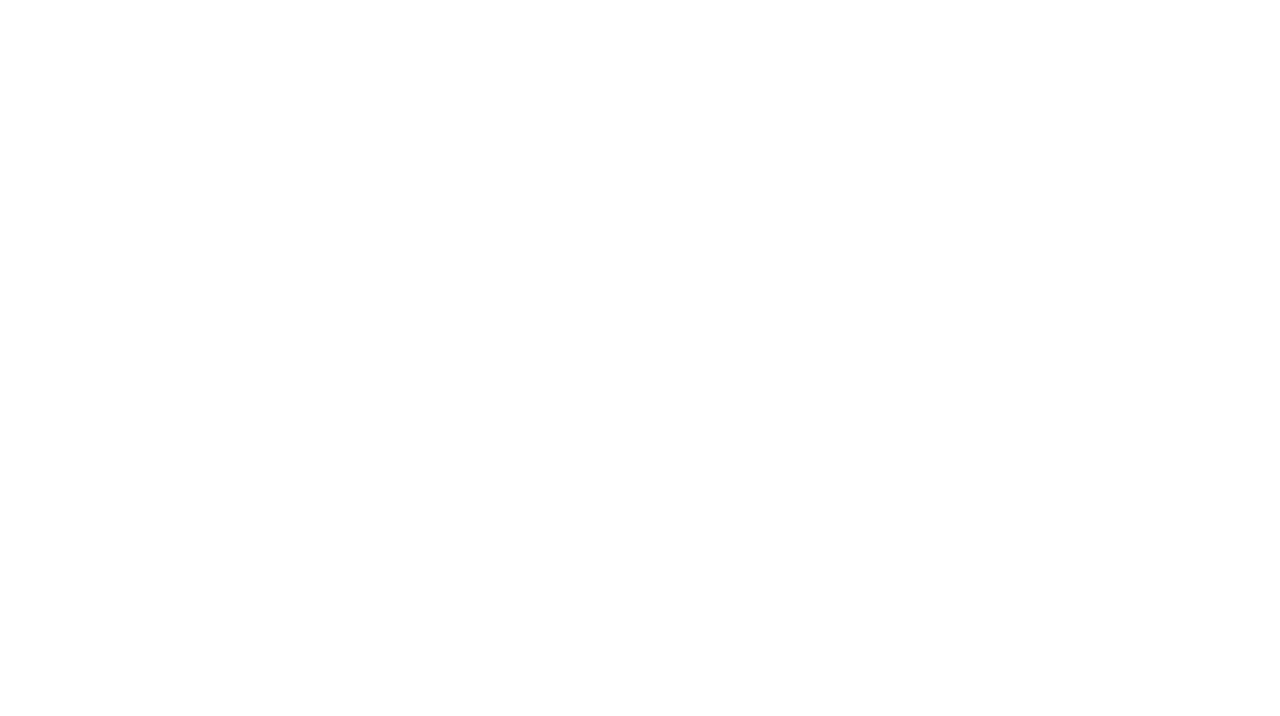
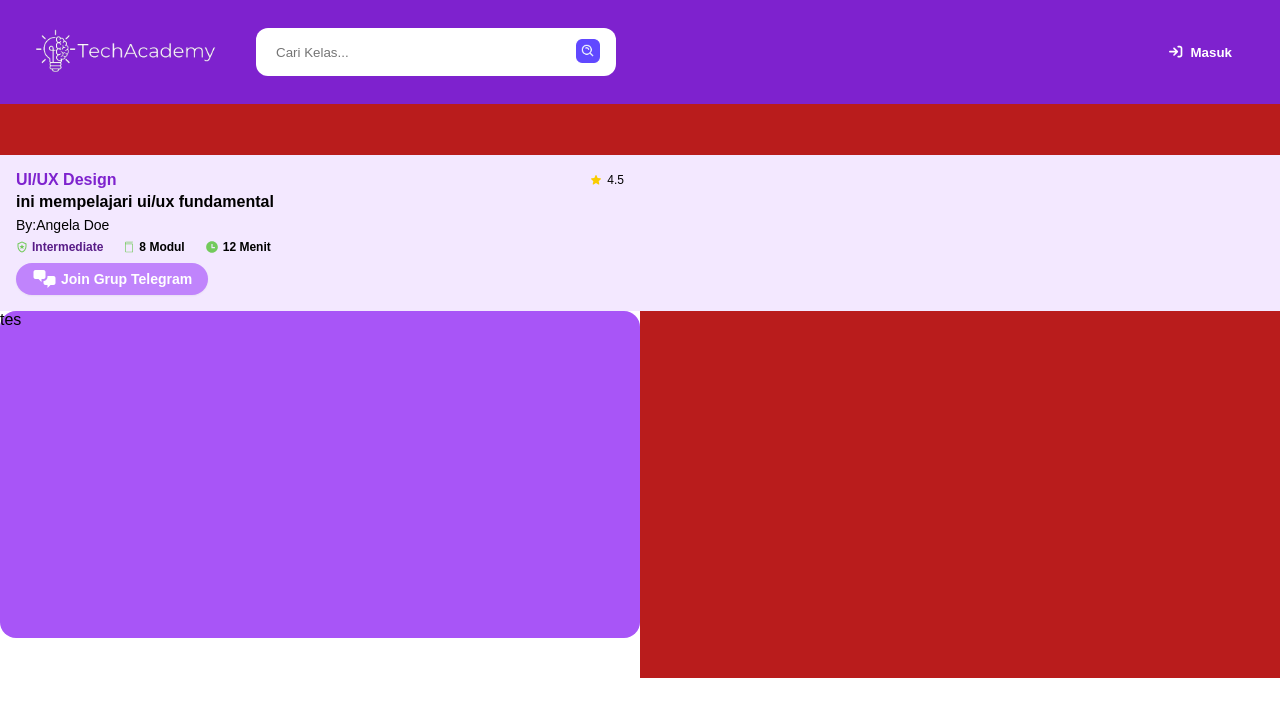
Before and after one commit to irfanmusthafaa/final_chapter_team02, a React (Vite) app: page /Detailkelas in a window 1280 px wide. Before the commit this address had no page. Shown: the top 716 px of the page. Built offline with nearby package versions, Linux system fonts and the light colour scheme.

Commit message:
inisialisasi page detail kelas

```diff
--- a/src/assets/components/button/CustomButtonSatu.jsx
+++ b/src/assets/components/button/CustomButtonSatu.jsx
@@ -6,7 +6,7 @@ export const CustomButtonSatu = ({button_text, iconPath, onClick}) => {
   return (
     <button
         size="large"
-        className={`bg-purple-400 px-4 py-1 mt-2 cursor-pointer text-white text-sm font-bold rounded-full hover:bg-purple-900 hover:text-white border-0 shadow-sm transition-transform transform hover:scale-105 focus:outline-none `}
+        className={`flex content-center items-center bg-purple-400 px-4 py-1 mt-2 cursor-pointer text-white text-sm font-bold rounded-full hover:bg-purple-900 hover:text-white border-0 shadow-sm transition-transform transform hover:scale-105 focus:outline-none `}
         onClick={onClick}
     >
           {/* <FontAwesomeIcon icon={faGem} className='me-1'/> */}
--- /dev/null
+++ b/src/pages/DetailKelas/DetailKelasPage.jsx
@@ -0,0 +1,109 @@
+import React from 'react'
+import { Nav } from '../../assets/components/Nav'
+import { CustomButtonSatu } from '../../assets/components/button/CustomButtonSatu'
+import img from "../../assets/images/kursus.png";
+import chat from '../../assets/images/icon/gridicons_chat.svg'
+
+export const DetailKelasPage = () => {
+
+    const contentData = {
+    img: img,
+    title: 'UI/UX Design',
+    author: 'Angela Doe',
+    deskripsi: 'ini mempelajari ui/ux fundamental',
+    rating: '4.5', // Change this to your actual rating
+    level: 'Intermediate',
+    modules: 8,
+    durasi: '12',
+  };
+
+   const Join = () => {
+
+    alert("dilempar ke grup telegram")
+  };
+
+  return (
+    <div className='bg-white'>
+        {/* navabar */}
+        <Nav/>
+
+        <div className='flex flex-col h-screens items-center bg-red-700'>
+            <div className='flex flex-col h-screens mt-[4%]'>
+                <div className='flex flex-row bg-purple-100 w-screen'>
+                    <div className='w-[50%]'>
+                        <div className="px-4 my-4">
+                            <div className="flex justify-between items-center">
+                                <p className="text-purple-700 font-bold ">{contentData.title}</p>
+                                <p className="text-xs flex justify-center items-center gap-1">
+                                    <svg xmlns="http://www.w3.org/2000/svg" width="14" height="14" viewBox="0 0 14 14" fill="none">
+                                    <path
+                                        d="M7.0001 10.0742L9.42094 11.5384C9.86427 11.8067 10.4068 11.41 10.2901 10.9084L9.64844 8.15503L11.7893 6.30003C12.1801 5.96169 11.9701 5.32003 11.4568 5.27919L8.63927 5.04003L7.53677 2.43836C7.33844 1.96586 6.66177 1.96586 6.46344 2.43836L5.36094 5.03419L2.54344 5.27336C2.0301 5.31419 1.8201 5.95586 2.21094 6.29419L4.35177 8.14919L3.7101 10.9025C3.59344 11.4042 4.13594 11.8009 4.57927 11.5325L7.0001 10.0742Z"
+                                        fill="#F9CC00"
+                                    />
+                                    </svg>{" "}
+                                    {contentData.rating}
+                                </p>
+                            </div>
+                            <p className="text-black font-bold mt-1">{contentData.deskripsi}</p>
+                            <p className="text-black text-sm mt-1">By:{contentData.author}</p>
+                            <div className="flex gap-5 text-xs mt-1">
+                                <div className="flex justify-center items-center gap-1 ">
+                                    <svg xmlns="http://www.w3.org/2000/svg" width="12" height="12" viewBox="0 0 12 12" fill="none">
+                                    <path
+                                        d="M10.5 5.5C10.5 8.275 8.58 10.87 6 11.5C3.42 10.87 1.5 8.275 1.5 5.5V2.5L6 0.5L10.5 2.5V5.5ZM6 10.5C7.875 10 9.5 7.77 9.5 5.61V3.15L6 1.59L2.5 3.15V5.61C2.5 7.77 4.125 10 6 10.5ZM7.525 8L5.985 7.075L4.45 8L4.855 6.25L3.5 5.08L5.29 4.925L5.985 3.275L6.685 4.92L8.475 5.075L7.115 6.25L7.525 8Z"
+                                        fill="#73CA5C"
+                                    />
+                                    </svg>
+                                    <p className="font-semibold text-purple-900">{contentData.level}</p>
+                                </div>
+                                <div className="flex justify-center items-center gap-1 ">
+                                    <svg xmlns="http://www.w3.org/2000/svg" width="12" height="12" viewBox="0 0 12 12" fill="none">
+                                    <g clipPath="url(#clip0_76_2206)">
+                                        <path d="M3.33337 1.7334H9.33337V2.25007H3.33337V1.7334Z" fill="#73CA5C" />
+                                        <path
+                                        d="M9.66664 2.66675H3.28664C3.20158 2.66554 3.11764 2.64712 3.03988 2.61259C2.96213 2.57806 2.89218 2.52815 2.83424 2.46585C2.7763 2.40355 2.73159 2.33017 2.70278 2.25012C2.67398 2.17007 2.66168 2.08501 2.66664 2.00008C2.66623 1.83107 2.73003 1.6682 2.84513 1.54444C2.96023 1.42067 3.11804 1.34525 3.28664 1.33341H9.66664C9.75505 1.33341 9.83983 1.2983 9.90235 1.23578C9.96486 1.17327 9.99998 1.08849 9.99998 1.00008C9.99998 0.911676 9.96486 0.826891 9.90235 0.764379C9.83983 0.701867 9.75505 0.666748 9.66664 0.666748H3.28664C2.94117 0.678847 2.6139 0.824646 2.37386 1.0734C2.13382 1.32214 1.99977 1.6544 1.99998 2.00008C1.99675 2.05448 1.99675 2.10902 1.99998 2.16341C1.99677 2.18998 1.99677 2.21684 1.99998 2.24341V10.0001C1.99977 10.3458 2.13382 10.678 2.37386 10.9268C2.6139 11.1755 2.94117 11.3213 3.28664 11.3334H9.66664C9.75505 11.3334 9.83983 11.2983 9.90235 11.2358C9.96486 11.1733 9.99998 11.0885 9.99998 11.0001V3.02341C10.0002 2.93273 9.96581 2.84537 9.90389 2.77912C9.84197 2.71286 9.75714 2.67268 9.66664 2.66675ZM9.33331 10.6667H3.28664C3.11804 10.6549 2.96023 10.5795 2.84513 10.4557C2.73003 10.332 2.66623 10.1691 2.66664 10.0001V3.18341C2.85617 3.28797 3.07028 3.33977 3.28664 3.33341H9.33331V10.6667Z"
+                                        fill="#73CA5C"
+                                        />
+                                    </g>
+                                    <defs>
+                                        <clipPath id="clip0_76_2206">
+                                        <rect width="12" height="12" fill="white" />
+                                        </clipPath>
+                                    </defs>
+                                    </svg>
+                                    <p className="font-semibold">{contentData.modules} Modul</p>
+                                </div>
+                                <div className="flex justify-center items-center gap-1 ">
+                                    <svg xmlns="http://www.w3.org/2000/svg" width="14" height="14" viewBox="0 0 14 14" fill="none">
+                                    <path
+                                        d="M6.99996 12.8334C3.77821 12.8334 1.16663 10.2218 1.16663 7.00008C1.16663 3.77833 3.77821 1.16675 6.99996 1.16675C10.2217 1.16675 12.8333 3.77833 12.8333 7.00008C12.8333 10.2218 10.2217 12.8334 6.99996 12.8334ZM7.58329 7.00008V4.08342H6.41663V8.16675H9.91663V7.00008H7.58329Z"
+                                        fill="#73CA5C"
+                                    />
+                                    </svg>
+                                    <p className="font-semibold">{contentData.durasi} Menit</p>
+                                </div>
+                            </div>
+                            <div>
+
+                                <CustomButtonSatu button_text="Join Grup Telegram" iconPath={chat} onClick={Join}/>
+                            </div>
+                        </div>
+
+                    </div>
+
+                </div>
+                <div className='bg-puple-700'>
+                    <div className='flex flex-row'>
+                        <div className='flex flex-col bg-white w-[50%] gap-5'>
+                            <div className='bg-purple-500 h-[327px] rounded-2xl'>tes</div>
+                            <div className='bg-purple-500'></div>
+                            <div className='bg-purple-500'></div>
+
+                        </div>
+                    </div>
+                </div>
+            </div>
+        </div>
+    </div>
+  )
+}
--- a/src/routes/RouterList.jsx
+++ b/src/routes/RouterList.jsx
@@ -3,6 +3,7 @@ import { BrowserRouter, Route, Routes } from "react-router-dom";
 import { Beranda } from "../pages/Beranda";
 import { KelasBerjalan } from "../pages/KelasSaya/KelasBerjalan";
 import { TopikKelas } from "../pages/KelasSaya/TopikKelas";
+import { DetailKelasPage } from "../pages/DetailKelas/DetailKelasPage";
 
 export const RouterList = () => {
   return (
@@ -11,6 +12,7 @@ export const RouterList = () => {
         <Route path="/" element={<Beranda />}></Route>
         <Route path="/kelasSaya/KelasBerjalan" element={<KelasBerjalan />}></Route>
         <Route path="/KelasSaya/TopikKelas" element={<TopikKelas />}></Route>
+        <Route path="/Detailkelas" element={<DetailKelasPage />}></Route>
       </Routes>
     </BrowserRouter>
   );
```
Also changed, not shown: src/assets/images/icon/gridicons_chat.svg (added), 1 other file (tests, documents, lock files or other folders).
